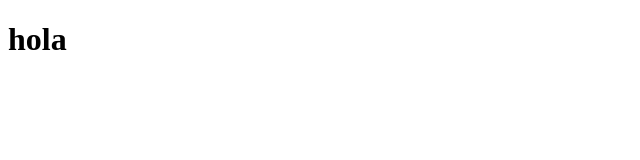
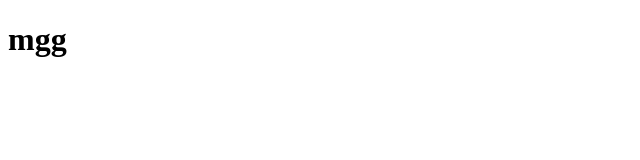
Before and after one commit to mgcanu75/webInicio, a plain HTML site: page index.html in a window 1280 px wide. Shown: the full height of the page, 0-640 px from the left. Drawn offline with Linux system fonts and the light colour scheme.

Commit message:
Update index.html

```diff
--- a/index.html
+++ b/index.html
@@ -4,7 +4,7 @@
         <title>HTML & CSS</title>
     </head>
     <body>
-         <h1>hola</h1>
+         <h1>mgg</h1>
     </body>
 
 </html>
```
